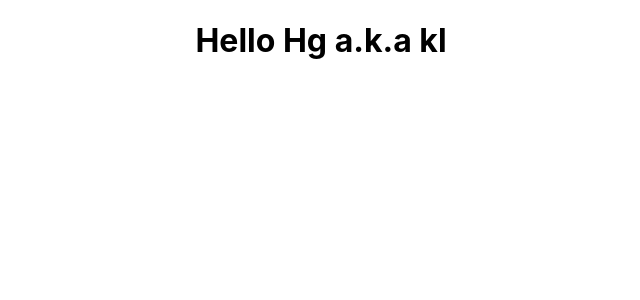
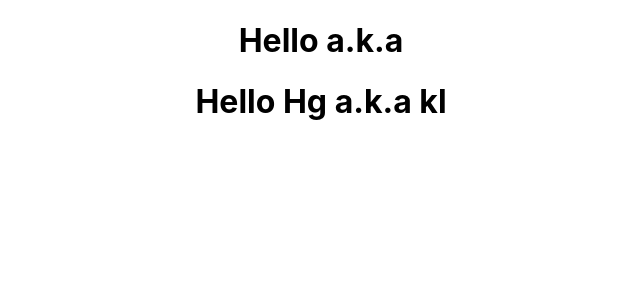
Before and after one commit to Muhammadamin1999/ReactTutorial, a React (Create React App) app in the folder introduction/review/: page / in a window 1280 px wide. Shown: the top 300 px of the page, without its empty margins (319-959 px from the left). Built offline with nearby package versions, Linux system fonts and the light colour scheme.

Commit message:
componenets and state and props

```diff
--- a/introduction/review/src/App.js
+++ b/introduction/review/src/App.js
@@ -29,6 +29,7 @@ class App extends Component {
     <Hello/>
     <Hellow/> */}
     {/* <Counter/> */}
+    <Greet/>
     <Greet name="Hg" heroName="kl"/>
       </div>
     )
```
